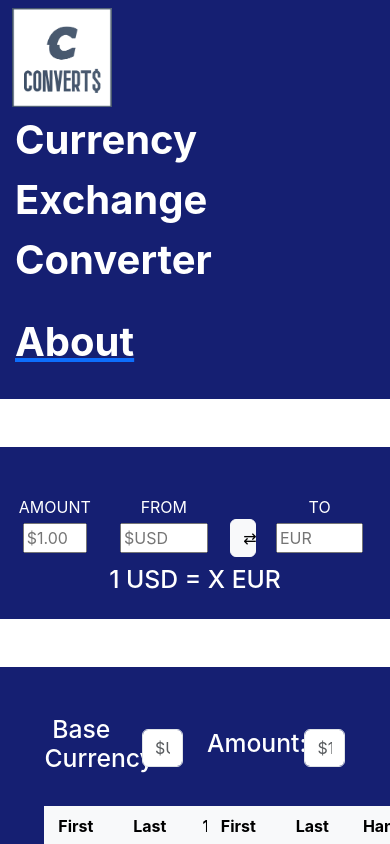
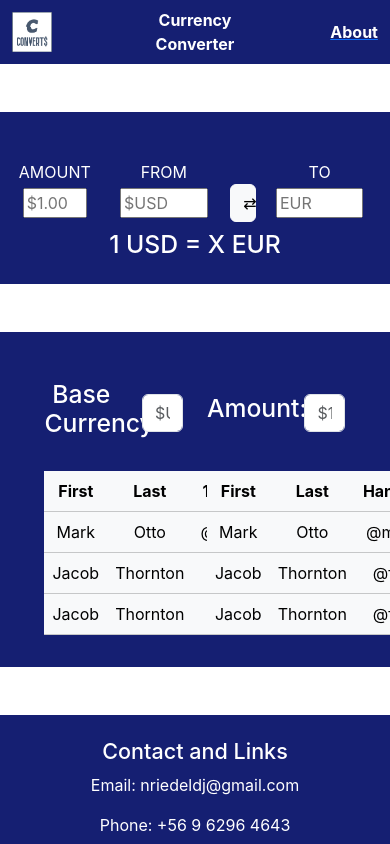
Before and after one commit to NRDJ/currency-converter.github.io, a React (Create React App) app in the folder app/: page / in a window 390 px wide. Shown: the top 844 px of the page. Built offline with nearby package versions, Linux system fonts and the light colour scheme.

Commit message:
make navbar responsive

```diff
--- a/app/public/index.html
+++ b/app/public/index.html
@@ -4,7 +4,7 @@
     <meta charset="utf-8" />
     <link rel="icon" href="%PUBLIC_URL%/favicon.ico" />
 
-    <meta name="viewport" content="width=device-width, initial-scale=1" />
+    <meta name="viewport" content="width=device-width, initial-scale=1,shrink-to-fit=no" />
     <meta name="theme-color" content="#000000" />
     <meta
       name="description"
@@ -26,7 +26,7 @@
       work correctly both with client-side routing and a non-root public URL.
       Learn how to configure a non-root public URL by running `npm run build`.
     -->
-    <title>React App</title>
+    <title>CurrencyConverter</title>
   </head>
   <body>
     <noscript>You need to enable JavaScript to run this app.</noscript>
--- a/app/src/App.css
+++ b/app/src/App.css
@@ -1,4 +1,4 @@
-.App {
+/* .App {
   text-align: center;
 }
 
@@ -35,23 +35,78 @@
   to {
     transform: rotate(360deg);
   }
+} */
+
+/*starts here*/
+
+/* html */
+
+@media only screen and (max-width: 1601px) {
+  nav p  {
+    font-size: 36px;
+  }
+
+  nav img {
+    width: 100px;
+  }
 }
 
-/*starts here*/
+@media only screen and (max-width: 1201px) {
+  nav p  {
+    font-size: 32px;
+  }
+
+  nav img {
+    width: 80px;
+  }
+}
+
+@media only screen and (max-width: 993px) {
+  nav p  {
+    font-size: 24px;
+  }
+
+  nav img {
+    width: 60px;
+  }
+}
+
+@media only screen and (max-width: 769px) {
+  nav p  {
+    font-size: 20px;
+  }
+
+  nav img {
+    width: 50px;
+  }
+}
+
+@media only screen and (max-width: 577px) {
+  nav p  {
+    font-size: 16px;
+  }
+
+  nav img {
+    width: 40px;
+  }
+}
+
+/* navbar section*/
 #nav {
   background-color: rgb(21, 31, 114);
 }
 
 nav img {
-  width: 100px;
+  max-width: 100px;
 }
 
 nav p {
   color: white;
-  padding: 3px;
-  font-size: 40px;
   font-weight: bold;
+  margin: 0; /* Remove default margins to improve spacing */
 }
+
+/* main section */
 
 #main-converter, #main-table, footer {
   background-color: rgb(21, 31, 114);
--- a/app/src/App.js
+++ b/app/src/App.js
@@ -9,11 +9,19 @@ const github =<FontAwesomeIcon icon={faGithub} />
 
 const Navbar = () => {
   return (
-  <nav id="nav" class="navbar">
+  <nav id="nav" class="pb-2 pt-2">
     <div class="container">
-      <img src={logo} class="img-fluid" alt=""></img>
-      <p>Currency Exchange Converter</p>
-      <a href=""><p>About</p></a>
+      <div class="row align-items-center text-center">
+        <div class="col-4 text-start">
+          <img src={logo} class="" alt=""></img>
+        </div>
+        <div class="col-4">
+          <p>Currency Converter</p>
+        </div>
+        <div class="col-4 text-end">
+          <a href=""><p>About</p></a>
+        </div>
+      </div>
     </div>
   </nav>
   );
```
